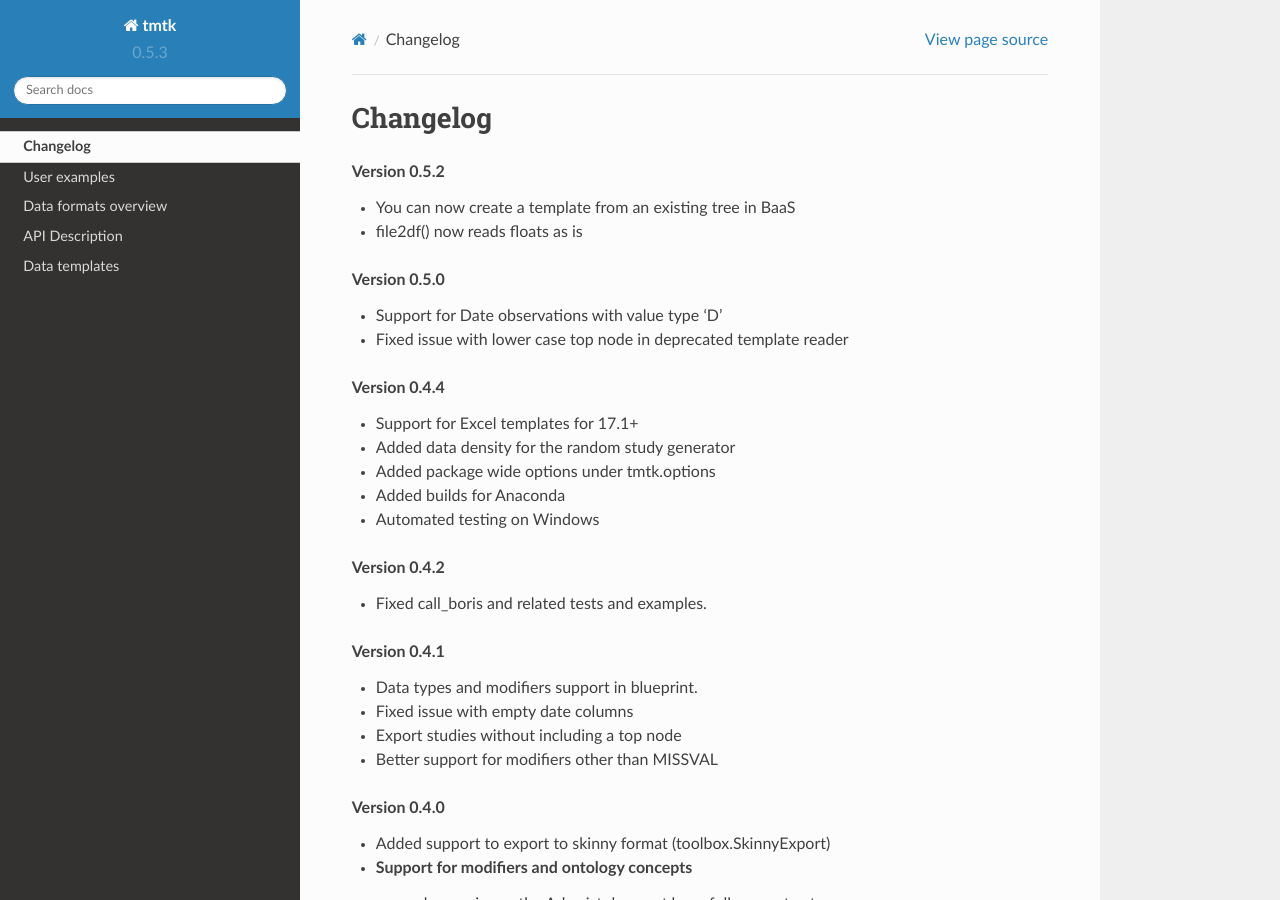
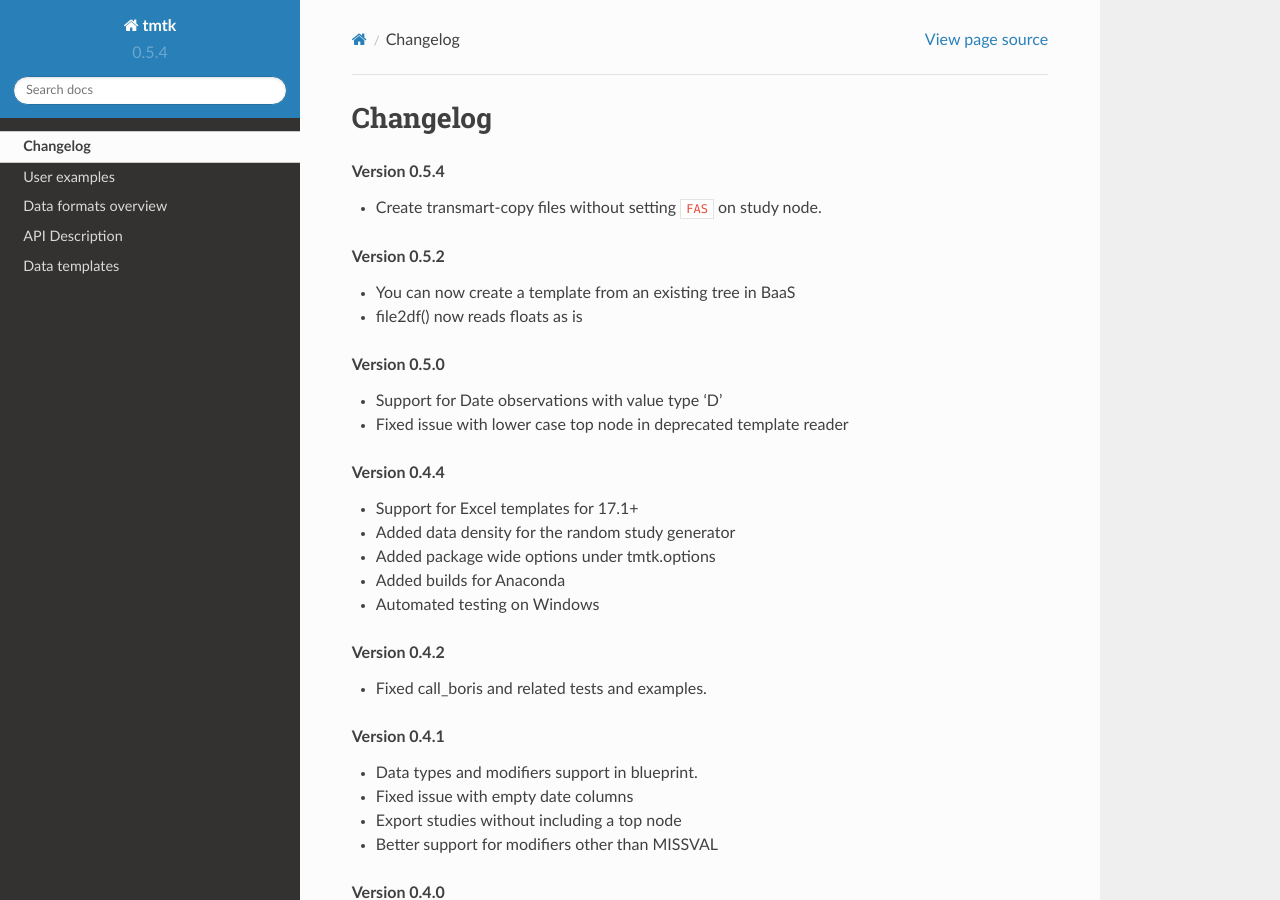
Before and after one commit to thehyve/tmtk, a Sphinx documentation site: the page built from docs/changelog.rst, in a window 1280 px wide and 900 px high. Built offline with Sphinx 7.4.7 and the Read the Docs theme 2.0.0, drawn with Linux system fonts in a browser that asks for light colours.

Commit message:
Bump to 0.5.4

```diff
--- a/docs/changelog.rst
+++ b/docs/changelog.rst
@@ -1,6 +1,10 @@
 =========
 Changelog
 =========
+
+.. topic::  Version 0.5.4
+
+    * Create transmart-copy files without setting ``FAS`` on study node.
 
 .. topic::  Version 0.5.2
 
--- a/tmtk/version.py
+++ b/tmtk/version.py
@@ -4,5 +4,5 @@ This file is distributed under the GNU General Public License
   (see accompanying file LICENSE).
 """
 
-version_info = (0, 5, 3)
+version_info = (0, 5, 4)
 __version__ = '.'.join(map(str, version_info))
```
